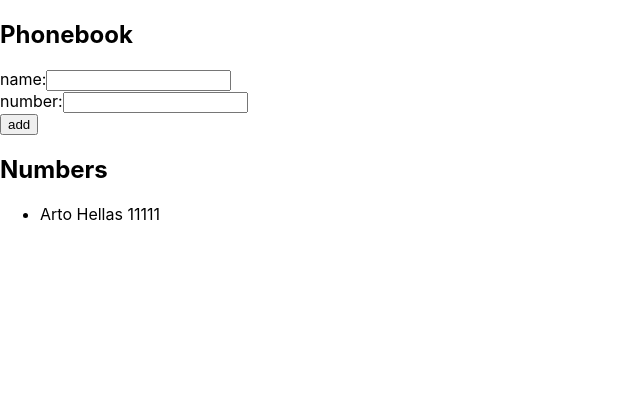
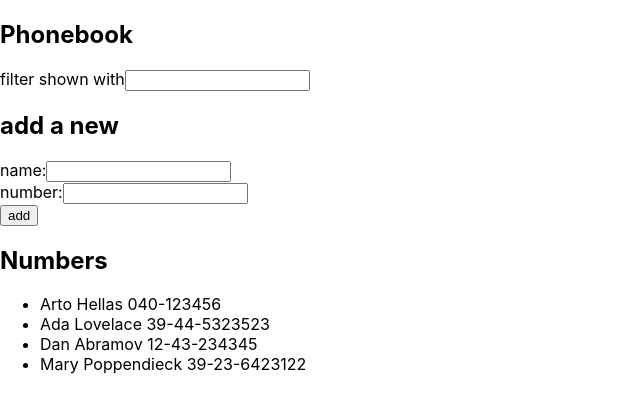
Before and after one commit to Danny626/react-exercises, a React (Create React App) app in the folder part2/phonebook/: page / in a window 1280 px wide. Shown: the top 412 px of the page, without its empty margins (0-640 px from the left). Built offline with nearby package versions, Linux system fonts and the light colour scheme.

Commit message:
step 4: adding search

```diff
--- a/part2/phonebook/src/App.js
+++ b/part2/phonebook/src/App.js
@@ -9,21 +9,29 @@
 };
 
 const App = () => {
-  const [ persons, setPersons ] = useState([
-    {
-      fname: 'Arto Hellas',
-      number: 11111
-    }
+  // ESTADOS
+  const [persons, setPersons] = useState([
+    { fname: 'Arto Hellas', number: '040-123456', id: 1 },
+    { fname: 'Ada Lovelace', number: '39-44-5323523', id: 2 },
+    { fname: 'Dan Abramov', number: '12-43-234345', id: 3 },
+    { fname: 'Mary Poppendieck', number: '39-23-6423122', id: 4 }
   ]);
 
-  const [ person, setPerson ] = useState({fname: '', number: ''});
+  const [ person, setPerson ] = useState({fname: '', number: '', id: ''});
 
+  const [ personSearch, setPersonSearch ] = useState('');
+
+  const [ personsFiltered, setPersonsFiltered ] = useState(persons);
+
+
+  // FUNCIONES
   const handleChange = (event) => {
 
     const {name, value} = event.target;
 
     setPerson(prevState => ({
       ...prevState,
+      id: persons.length + 1,
       [name]: value
     }));
 
@@ -39,14 +47,9 @@
       window.alert(`${person.fname} is already registered.`);
     } else {
       if( person.fname !== '' ) {
-        /* setPerson(prevState => ({
-          ...prevState,
-          fname: person.fname,
-          number: person.number
-        })); */
-
         setPersons(persons.concat(person));
-        setPerson({fname: '', number: ''});
+        setPersonsFiltered(persons.concat(person));
+        setPerson({fname: '', number: '', id: ''});
       } else {
         window.alert(`Empty value.`);
       }
@@ -54,9 +57,28 @@
 
   };
 
+  const handlePersonSearch = (event) => {
+    const personSearch = event.target.value;
+    setPersonSearch(personSearch);
+
+    const personsFiltered = persons.filter(p => p.fname.toUpperCase().search(personSearch.toUpperCase()) !== -1);
+
+    setPersonsFiltered(personsFiltered);
+  };
+
   return (
     <div>
       <h2>Phonebook</h2>
+
+      <div>
+        filter shown with
+        <input
+          value={personSearch}
+          onChange={handlePersonSearch}
+        />
+      </div>
+
+      <h2>add a new</h2>
 
       <form onSubmit={addPerson}>
         <div>
@@ -85,8 +107,8 @@
       <h2>Numbers</h2>
 
       <ul>
-        {persons.map(person =>
-          <Person key={person.fname} person={person} />
+        {personsFiltered.map(person =>
+          <Person key={person.id} person={person} />
         )}
       </ul>
     </div>
```
